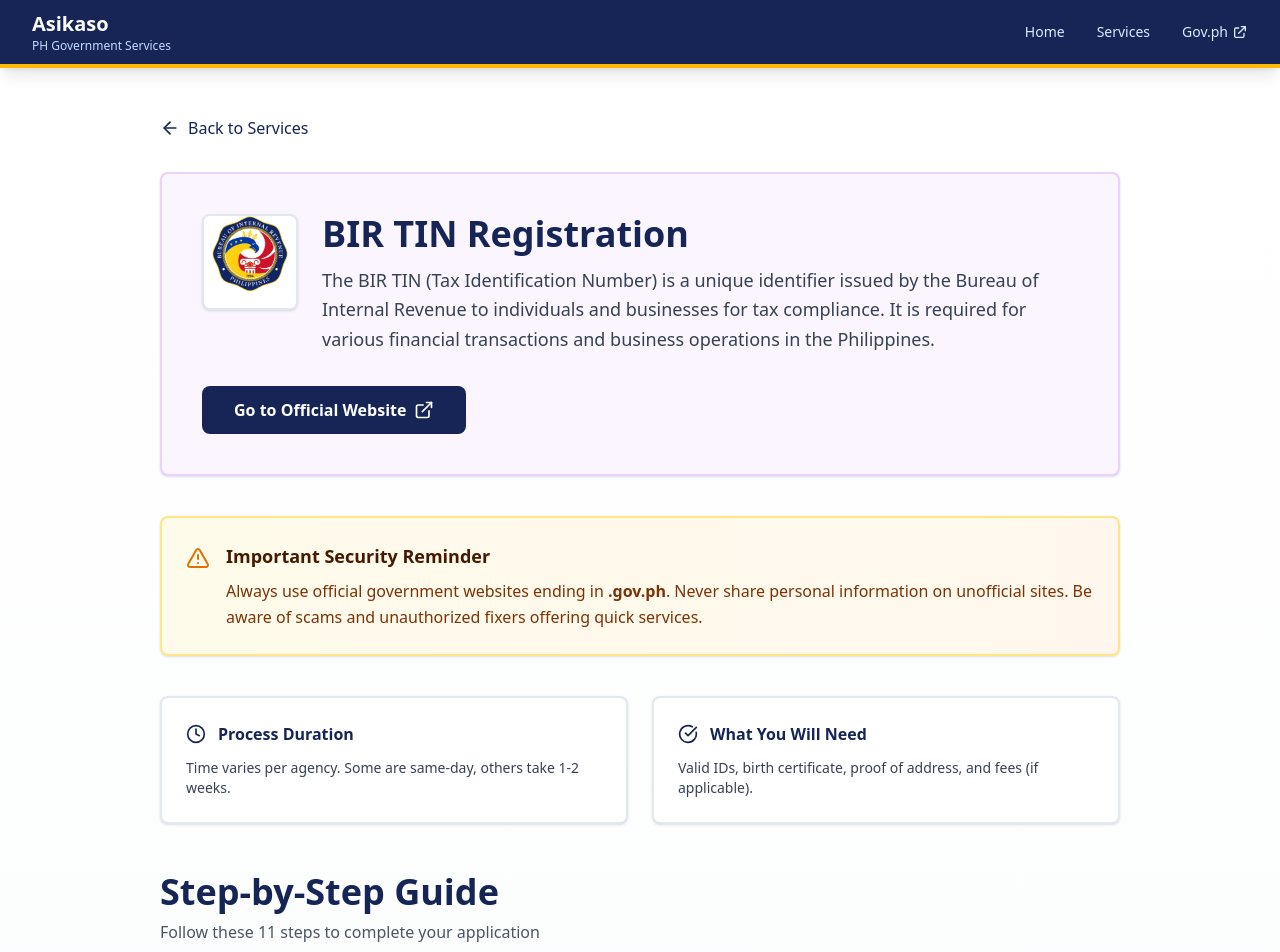
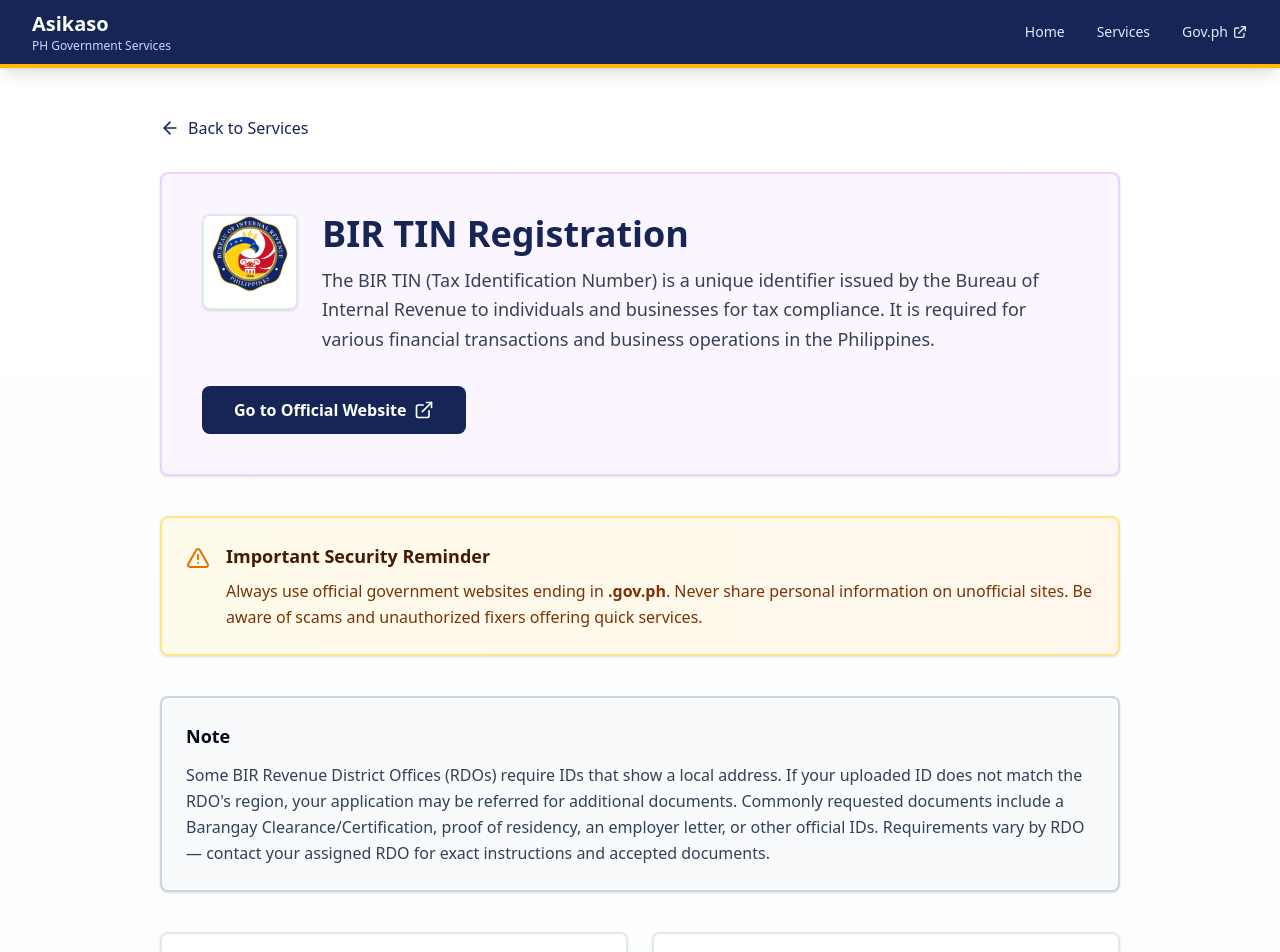
Before and after one commit to gakhd625/Asikaso, a Next.js app: page /services/bir-tin-registration in a window 1280 px wide. Shown: the top 952 px of the page. Built offline with nearby package versions, Linux system fonts and the light colour scheme.

Commit message:
[UPDATE] - Added BIR(TIN) in the page.tsx app\services\[slug] and added note string in the services.ts

```diff
--- a/app/services/[slug]/page.tsx
+++ b/app/services/[slug]/page.tsx
@@ -183,6 +183,16 @@ export default async function ServicePage({
           </div>
         </div>
 
+        {/* Service-Specific Note */}
+        {service.note && (
+          <div className="bg-slate-50 border-2 border-slate-300 rounded-lg p-6 mb-10 shadow-sm">
+            <h3 className="font-serif font-bold text-slate-950 mb-3 text-lg">
+              Note
+            </h3>
+            <p className="text-slate-700 leading-relaxed">{service.note}</p>
+          </div>
+        )}
+
         {/* Quick Info Cards */}
         <div className="grid grid-cols-1 sm:grid-cols-2 gap-6 mb-12">
           <div className="bg-white border-2 border-slate-200 rounded-lg p-6 shadow-sm">
--- a/app/services/page.tsx
+++ b/app/services/page.tsx
@@ -25,7 +25,7 @@ export default function ServicesPage() {
             <div>
               <h3 className="font-serif font-bold text-white mb-2 text-lg">Recommended Application Order</h3>
               <p className="text-blue-100 leading-relaxed">
-                For first-time job seekers, we recommend applying in this order: <span className="text-amber-300 font-semibold">SSS → PhilHealth → Pag-IBIG → NBI Clearance</span>. Most employers require all four documents.
+                For first-time job seekers, we recommend applying in this order: <span className="text-amber-300 font-semibold">SSS → PhilHealth → Pag-IBIG → NBI Clearance → BIR(TIN)</span>. Most employers require all four documents.
               </p>
             </div>
           </div>
--- a/data/services.ts
+++ b/data/services.ts
@@ -9,6 +9,7 @@ export interface Service {
   icon: string;
   color: string;
   logo: string;
+  note?: string;
 }
 
 export const services: Service[] = [
@@ -137,6 +138,7 @@ export const services: Service[] = [
     icon: "FileText",
     color: "purple",
     logo: "/images/logo/BIR.png",
+    note: "Some BIR Revenue District Offices (RDOs) require IDs that show a local address. If your uploaded ID does not match the RDO's region, your application may be referred for additional documents. Commonly requested documents include a Barangay Clearance/Certification, proof of residency, an employer letter, or other official IDs. Requirements vary by RDO — contact your assigned RDO for exact instructions and accepted documents.",
   },
 ];
 
```
